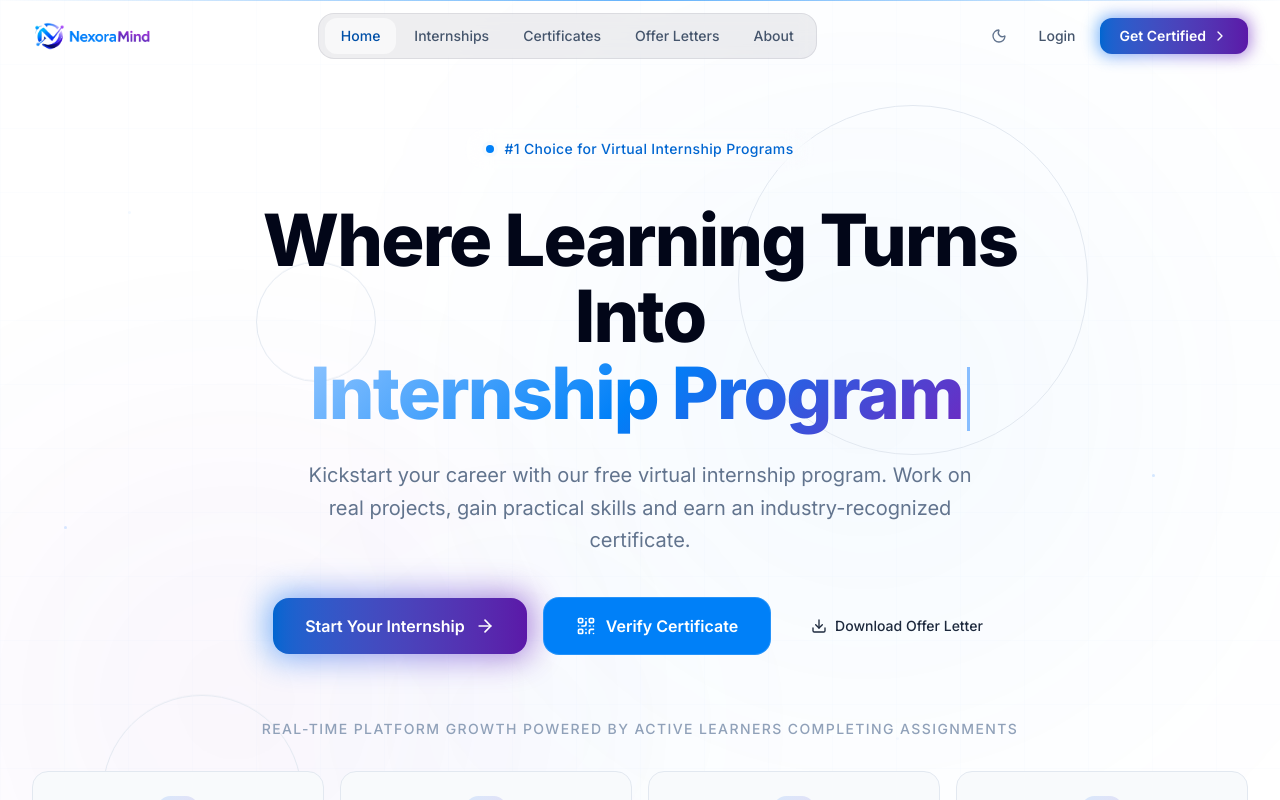
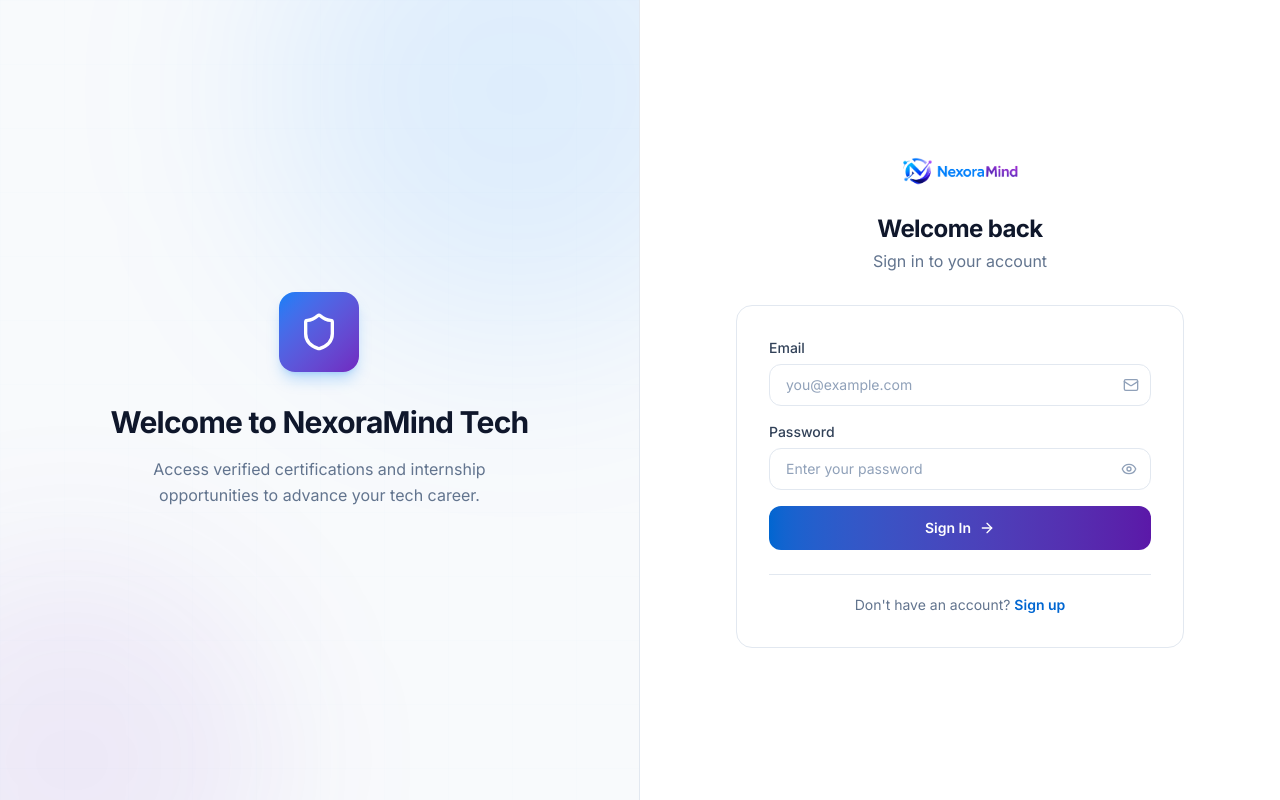
Before and after one commit to RahulEarnestroi/user-frontend-nexoramind, a React (Vite) app: page / in a window 1280 px wide. Shown: the top 800 px of the page. Built offline with nearby package versions, Linux system fonts and the light colour scheme.

Commit message:
Update App.jsx

```diff
--- a/src/App.jsx
+++ b/src/App.jsx
@@ -55,7 +55,7 @@
         <Routes>
           {/* Public Routes */}
           <Route element={<PublicLayout />}>
-            <Route path="/" element={<LandingPage />} />
+
             <Route path="/certifications" element={<CertificationsPage />} />
             <Route path="/certifications/:slug" element={<CertificationDetailPage />} />
             <Route path="/internships" element={<InternshipsPage />} />
@@ -69,7 +69,7 @@
           </Route>
 
           {/* Auth Routes */}
-          <Route path="/login" element={<LoginPage />} />
+          <Route path="/" element={<LoginPage />} />
           <Route path="/register" element={<RegisterPage />} />
 
           {/* Admin Routes */}
```
